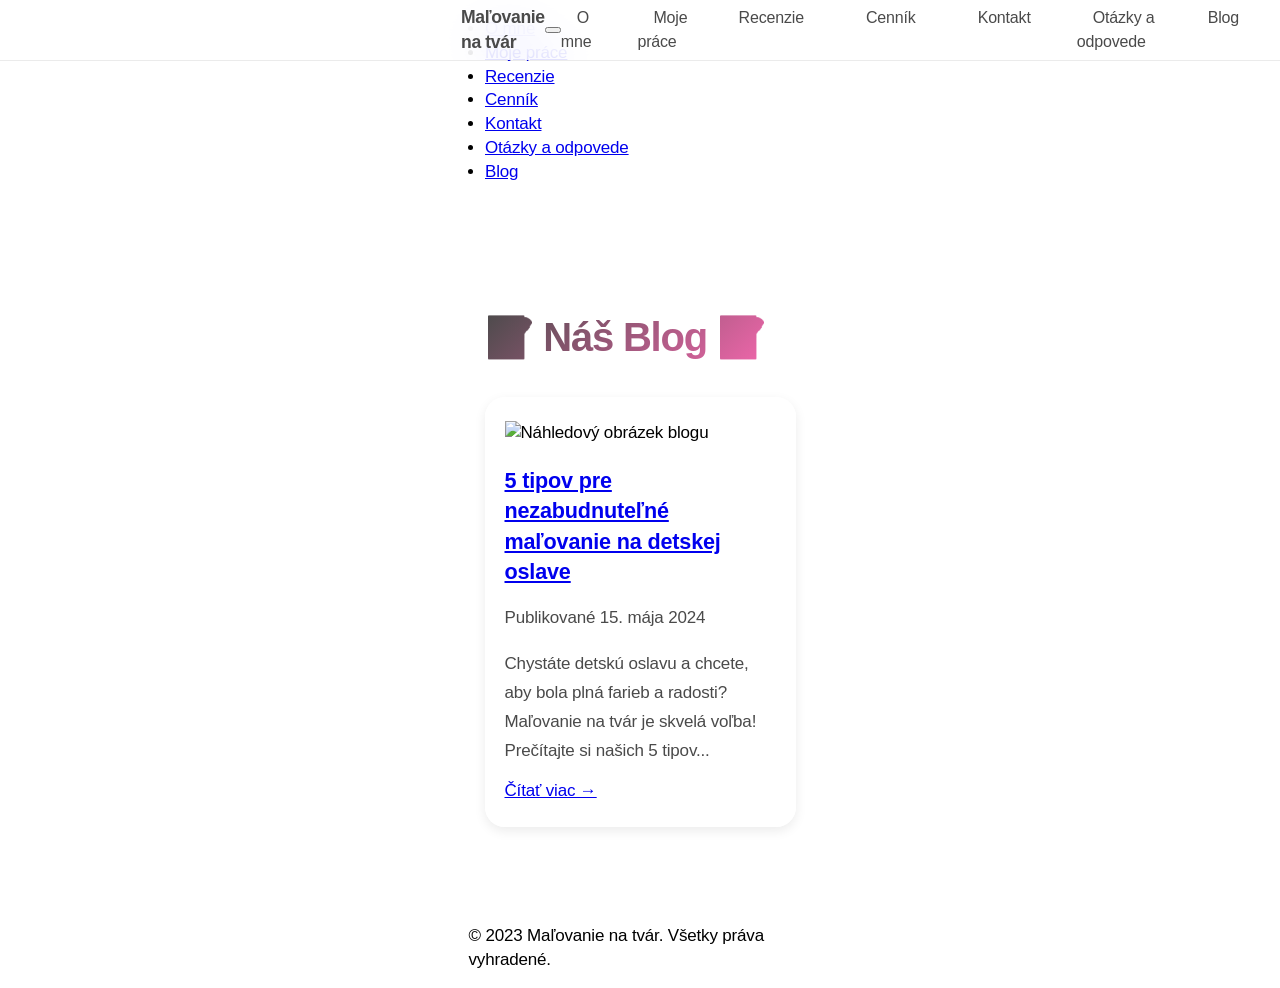
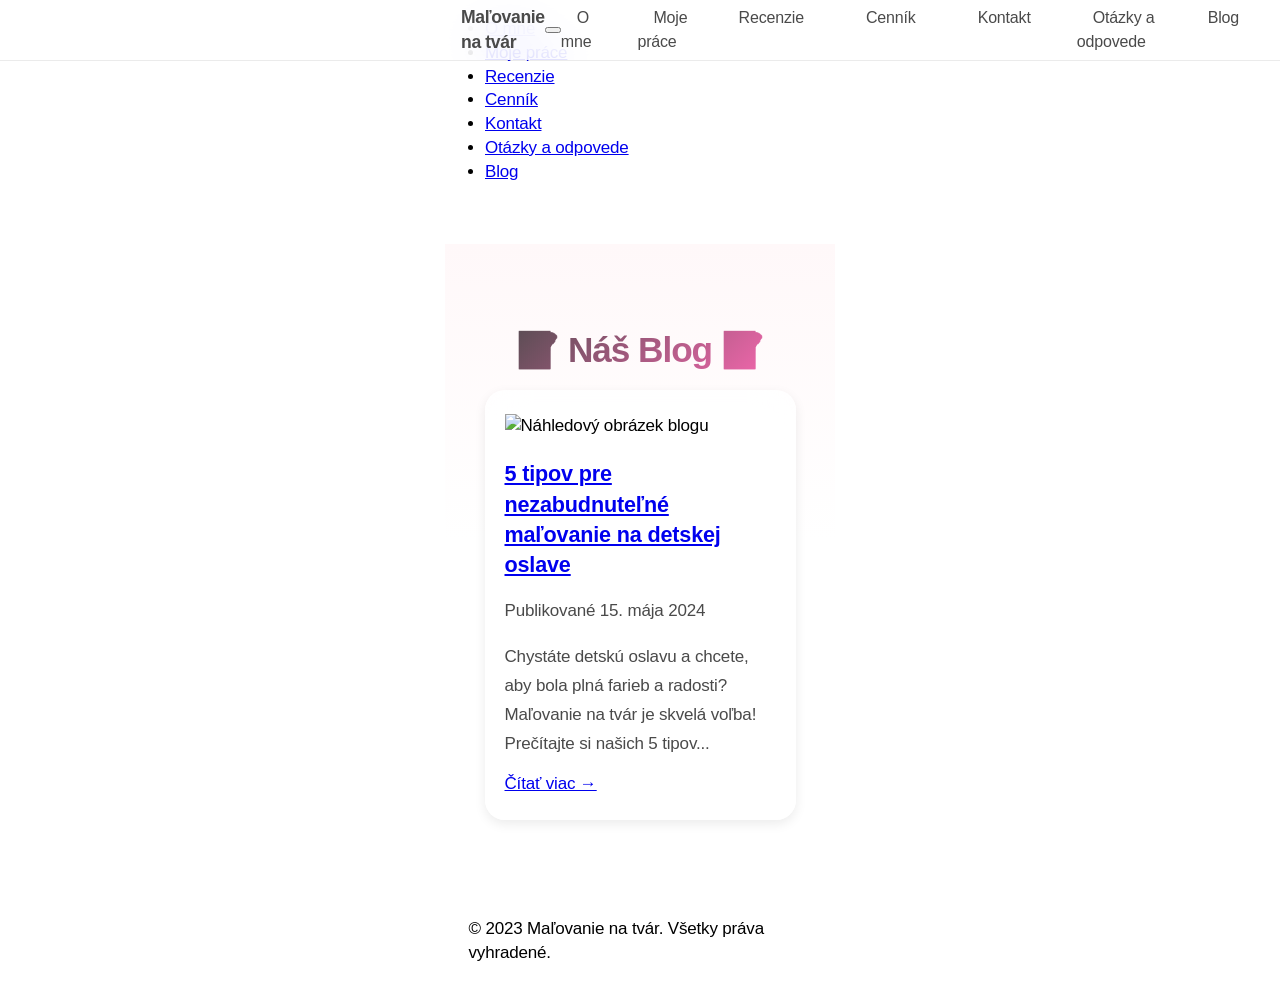

Unify blog styling and migrate gallery to images/Gallery structure.

--- a/style.css
+++ b/style.css
@@ -1518,11 +1518,19 @@ h2 {
 
 /* --- Blog page styles --- */
 .blog-page-main {
-    padding-bottom: 3rem;
+    padding: 1.25rem 0 3rem;
+    background: linear-gradient(180deg, #fff8f9 0%, #ffffff 45%);
 }
 
 .blog-listing .container {
     max-width: 900px;
+}
+
+.blog-listing h2 {
+    text-align: center;
+    font-size: clamp(1.8rem, 3.8vw, 2.2rem);
+    margin-bottom: 1rem;
+    color: #d81b60;
 }
 
 .blog-posts-list {
@@ -1545,7 +1553,7 @@ h2 {
 .blog-post-summary h3 {
     margin-bottom: 0.75rem;
     font-size: 1.35rem;
-    color: var(--text);
+    color: #2f2f2f;
 }
 
 .blog-post-summary h4 {
@@ -1557,7 +1565,7 @@ h2 {
 
 .blog-post-summary p {
     margin-bottom: 0.85rem;
-    color: var(--text);
+    color: #4a4a4a;
     line-height: 1.7;
 }
 
@@ -1583,5 +1591,19 @@ h2 {
     border-radius: 16px;
     margin-bottom: 1rem;
     display: block;
+}
+
+@media (max-width: 768px) {
+    .blog-page-main {
+        padding-top: 0.5rem;
+    }
+
+    .blog-post-summary {
+        padding: 1.15rem 1rem;
+    }
+
+    .blog-post-summary h3 {
+        font-size: 1.2rem;
+    }
 }
 
